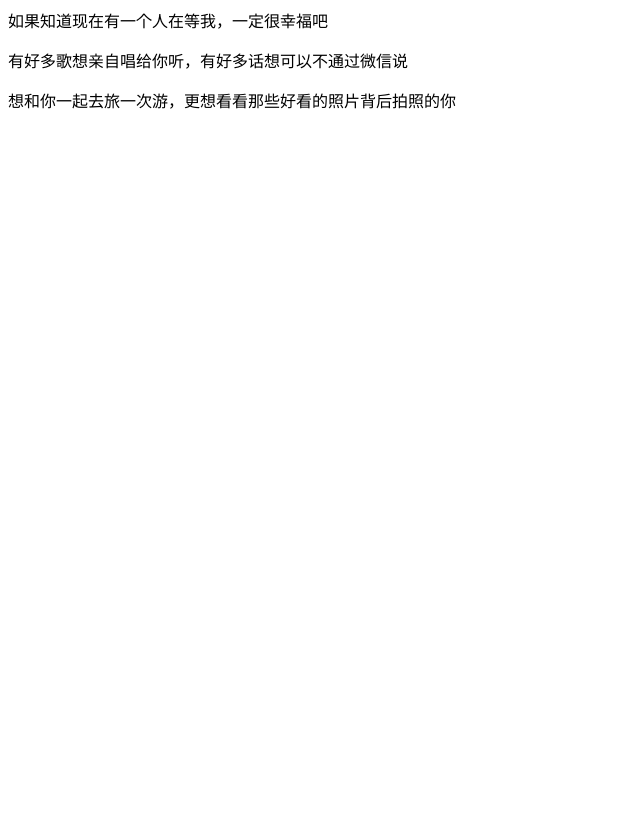
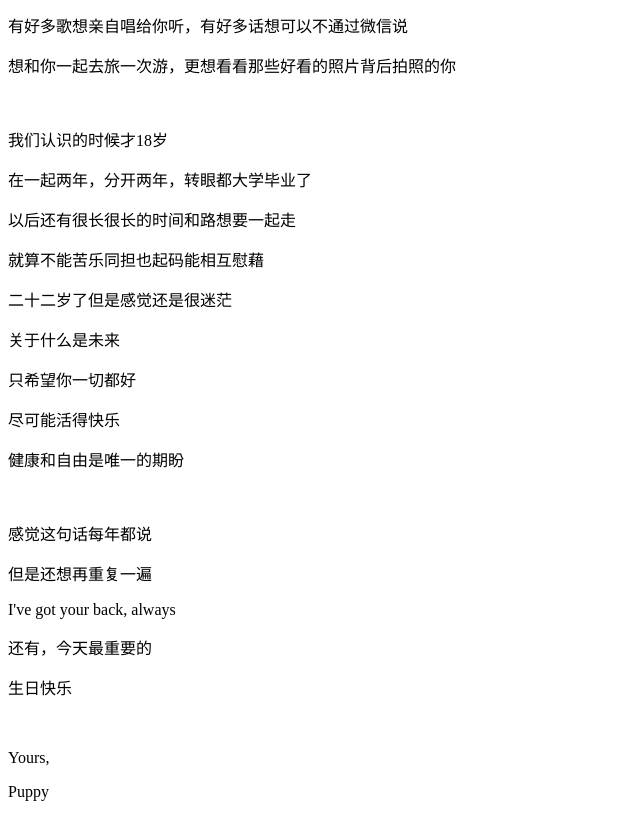
Before and after one commit to hanzining/hanzining.github.io, a plain HTML site: page index.html in a window 1280 px wide. Shown: the part 551-1368 px from the top of the page, without its empty margins (0-640 px from the left). Before the commit the page ends 800 px from the top, so only its background shows below. Drawn offline with Linux system fonts and the light colour scheme.

Commit message:
Update index.html

```diff
--- a/index.html
+++ b/index.html
@@ -1,7 +1,7 @@
-<h1 style="color:#69b3a2;font-size:40px;">From HZN: </h1>
-<p style="font-size:23px;">This is demo text</p>
+<h1 style="color:#69b3a2;font-size:30px;">A Happy Birthday from HZN: </h1>
 
 <p>Dear Lily,</p>
+<p>&nbsp;</p>
 <p> 好想你呀 </p>
 <p> 好久都没见到你了 </p>
 <p> 我也不是很会写网页 </p>
@@ -16,3 +16,21 @@
 <p> 有好多歌想亲自唱给你听，有好多话想可以不通过微信说 </p>
 <p> 想和你一起去旅一次游，更想看看那些好看的照片背后拍照的你 </p>
 <p>&nbsp;</p>
+<p> 我们认识的时候才18岁 </p>
+<p> 在一起两年，分开两年，转眼都大学毕业了 </p>
+<p> 以后还有很长很长的时间和路想要一起走 </p>
+<p> 就算不能苦乐同担也起码能相互慰藉 </p>
+<p> 二十二岁了但是感觉还是很迷茫 </p>
+<p> 关于什么是未来 </p>
+<p> 只希望你一切都好 </p>
+<p> 尽可能活得快乐 </p>
+<p> 健康和自由是唯一的期盼 </p>
+<p>&nbsp;</p>
+<p> 感觉这句话每年都说 </p>
+<p> 但是还想再重复一遍 </p>
+<p> I've got your back, always </p>
+<p> 还有，今天最重要的 </p>
+<p> 生日快乐 </p>
+<p>&nbsp;</p>
+<p> Yours, </p>
+<p> Puppy </p>
```
